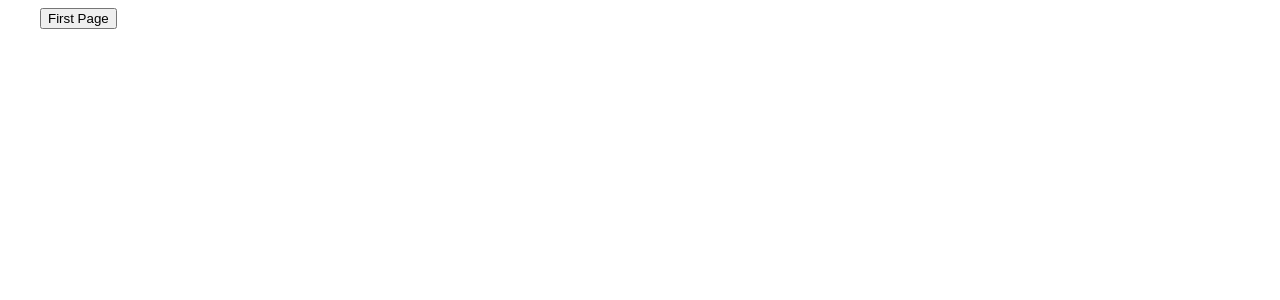
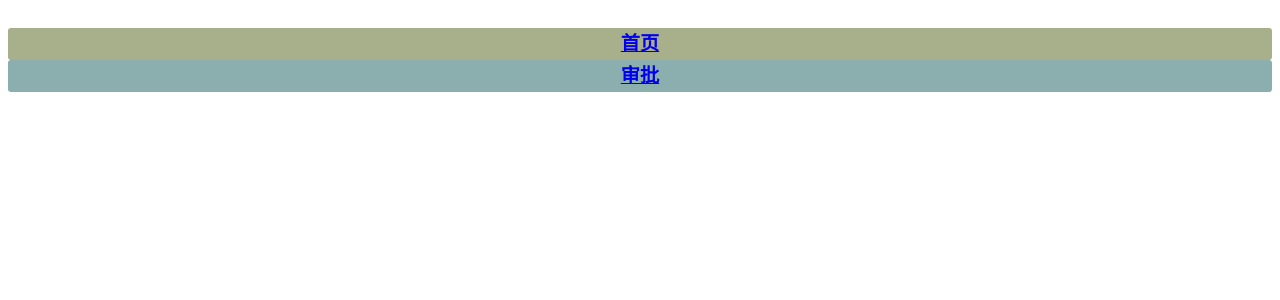
Before and after one commit to Lukrisum/quality_approval_fe, a Next.js app: page / in a window 1280 px wide. Shown: the top 300 px of the page. Built offline with nearby package versions, Linux system fonts and the light colour scheme.

Commit message:
:art:fine-tuning of project structure

```diff
--- /dev/null
+++ b/components/common/header/header.module.scss
@@ -0,0 +1,30 @@
+.topNavList{
+  padding-top: 20px;
+  height: 3.5rem;
+}
+
+.live{
+  background-color: rgb(168, 175, 139);
+  border-radius: 3px;
+  font-size: larger;
+  font-weight: bolder;
+  text-align: center;
+  vertical-align:middle;
+  a{
+    display: block;
+    line-height: 2rem;
+  }
+}
+
+.dead{
+  background-color: rgb(139, 175, 175);
+  border-radius: 3px;
+  font-size: larger;
+  font-weight: bolder;
+  text-align: center;
+  vertical-align:middle;
+  a{
+    display: block;
+    line-height: 2rem;
+  }
+}
--- /dev/null
+++ b/components/common/header/header.tsx
@@ -0,0 +1,49 @@
+import mod from "./header.module.scss"
+import React, { useEffect, useState } from "react"
+import { Row } from "antd"
+import { Col } from "antd"
+import Link from "next/link"
+
+export default function Header({ children }: any) {
+
+  const [light,setLight] = useState({
+    indexFirst:true,
+    indexSecond:false
+  })
+
+  useEffect(()=>{
+    let newLightState:any = new Object
+    if(window.location.pathname !== "/"){
+      newLightState = {
+        indexFirst:false,
+        indexSecond:true
+      }
+      setLight(newLightState)
+    }
+  },[])
+
+  return (
+    <>
+      <Row
+        justify={"space-around"}
+        className={mod.topNavList}
+      >
+        <Col span={10} className={light.indexFirst?mod.live:mod.dead}>
+          <Link href="/">
+            <a>
+              首页
+            </a>
+          </Link>
+        </Col>
+        <Col span={10} className={light.indexSecond?mod.live:mod.dead}>
+        <Link href="/pages/approval">
+            <a>
+              审批
+            </a>
+          </Link>
+        </Col>
+      </Row>
+      {children}
+    </>
+  )
+}
--- a/components/header/header.module.scss
+++ /dev/null
@@ -1,3 +0,0 @@
-.h1{
-  color: red;
-}
--- a/package.json
+++ b/package.json
@@ -10,6 +10,7 @@
   },
   "dependencies": {
     "antd": "^4.20.2",
+    "classnames": "^2.3.1",
     "next": "12.1.6",
     "react": "18.1.0",
     "react-dom": "18.1.0",
--- a/pages/index.tsx
+++ b/pages/index.tsx
@@ -1,19 +1,14 @@
 import type { NextPage } from 'next'
-import Head from 'next/head'
-import Image from 'next/image'
 import styles from '../styles/Home.module.css'
 import { Button } from 'antd'
 import Link from 'next/link'
+import Header from '../components/common/header/header'
 
 const Home: NextPage = () => {
   return (
-    <div className={styles.container}>
-      <Link href="./pages/first">
-        <a>
-          <Button type="primary">First Page</Button>
-        </a>
-      </Link>
-    </div>
+      <Header>
+
+      </Header>
   )
 }
 
--- /dev/null
+++ b/pages/pages/approval.tsx
@@ -0,0 +1,3 @@
+import Home from "../../components/groups/home";
+
+export default Home
--- a/styles/globals.css
+++ b/styles/globals.css
@@ -4,6 +4,15 @@ body {
   margin: 0;
   font-family: -apple-system, BlinkMacSystemFont, Segoe UI, Roboto, Oxygen,
     Ubuntu, Cantarell, Fira Sans, Droid Sans, Helvetica Neue, sans-serif;
+}
+
+body,html{
+  height: 100%;
+  width:100%
+}
+
+html{
+  font-size: 62.5%;
 }
 
 a {
```
Also changed, not shown: components/groups/approval/index.tsx (added, +11 -0 lines), components/groups/home/index.tsx (added, +11 -0 lines), components/header/header.tsx (deleted, +0 -11 lines), pages/pages/first.tsx (deleted, +0 -17 lines).
